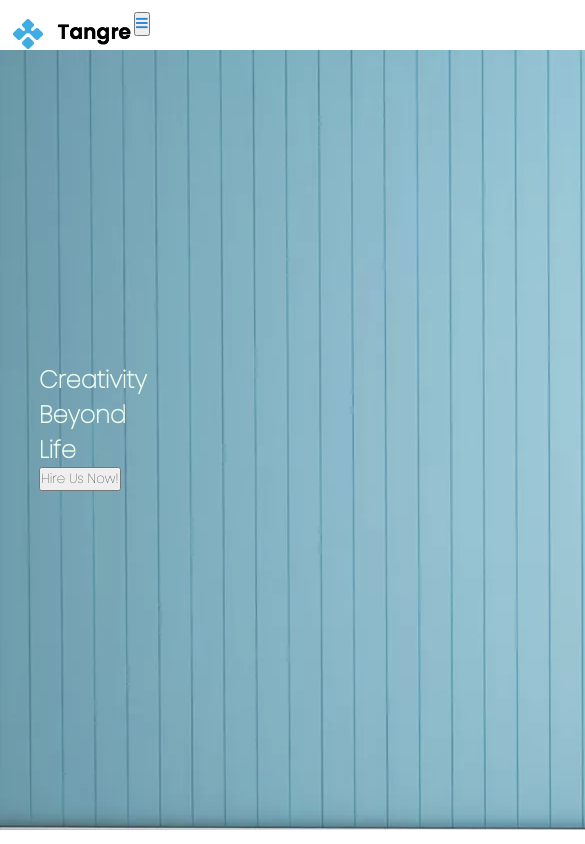
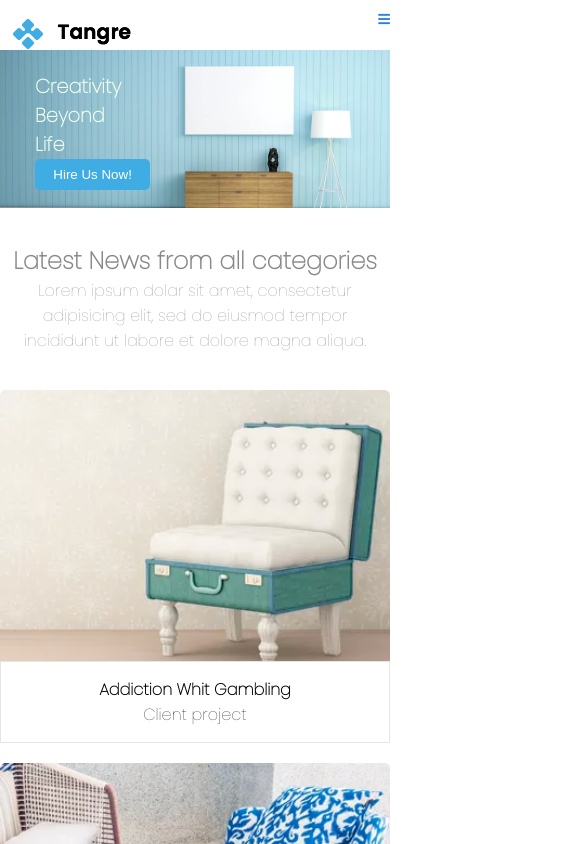
Before and after one commit to MairaMalik18/maira-malik, a plain HTML site: page index.html in a window 390 px wide. Shown: the top 844 px of the page, 585 px wide, since content can reach past the window. Drawn offline with Linux system fonts and the light colour scheme.

Commit message:
Update style.css

```diff
--- a/style.css
+++ b/style.css
@@ -65,10 +65,21 @@
 .banner {
   position: relative;
 }
+.btn-banner{
+  color: white;
+  background-color: #3face4;
+  border-style: none;
+  font-family: Arial, Helvetica, sans-serif;
+  position: absolute;
+  border-radius: 5px;
+  text-align: center;
+  padding: 8px;
+  width: 115px;
+}
 .banner-text {
   position: absolute;
-  top: 40%;
-  left: 10%;
+  top: 30%;
+  left: 9%;
   font-size: 52px;
   color: honeydew;
   font-style: none;
@@ -121,6 +132,11 @@ div.b1 {
   justify-content: center;
   flex-wrap: wrap;
 }
+.mbl-navbar>.dropbtn-mbl {
+  border-style: none;
+  float: right;
+  background-color: white;
+}
 .second-navbar>a {
   padding-right: 15px;
   text-align: center;
@@ -139,7 +155,7 @@ div.b1 {
   justify-content: center;
   padding: 150px 0px;
   -webkit-background-size: cover;
-  background: url(xn3.png) no-repeat center;
+  background: url(images/xn3.png) no-repeat center;
   background-color: #a5d3e8;
   background-blend-mode: multiply;
   position: relative;
@@ -207,6 +223,9 @@ div.b1 {
   cursor: pointer;
   border-radius: 38px;
 }
+.banner>img {
+  width:100%;
+}
 .review-content{
   background-color: #ffffff;
   margin-right: 20px;
@@ -243,20 +262,29 @@ div.gallery>.desc :hover {
   }
   .gallery-wrapper>.gallery{
     width: 100%;
-    padding: 10px;
+    padding: 10px 0px;
   }
- .banner-text{
-    font-size: 100%;
- }
+  .banner-text{
+    font-size: 80%;
+  }
   #logo{
     padding-left: 10px;
   }
   #rs0{
     display: none;
   }
+  .banner>img {
+    height: 100%;
+  }
 }
 @media only screen and (min-width: 480px) {
   .mbl-page,.mbl-footer{
     display: none;
   }
+  .btn-banner{
+    display: none;
+  }
+  .mbl-navbar{
+    display: none;
+  }
 }
```
